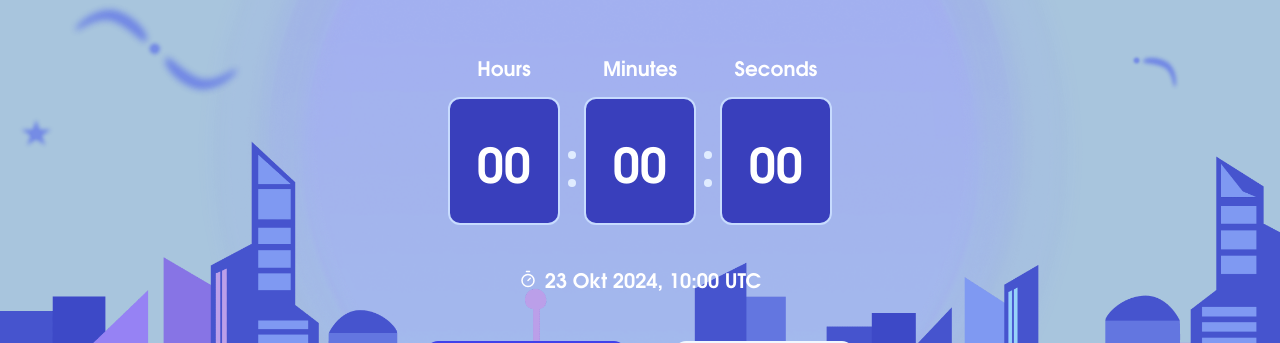
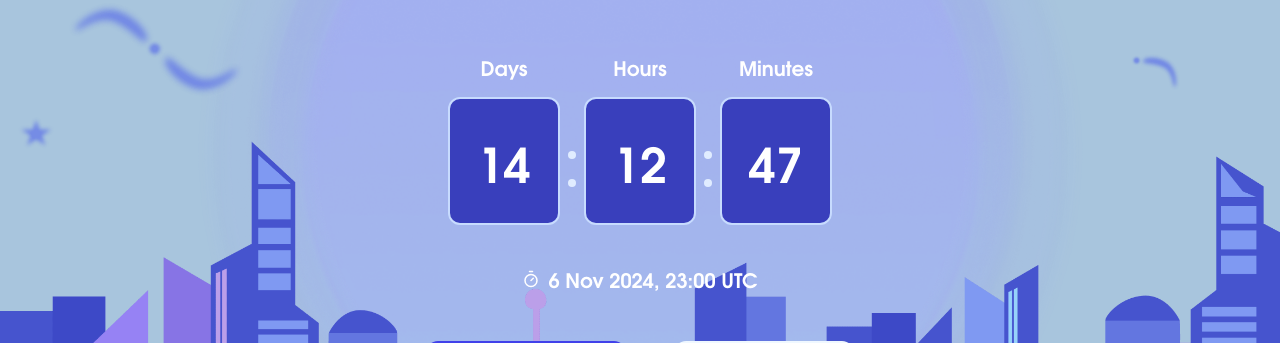
Before and after one commit to OH-Fasilkom-UI/oh24-frontend, a Next.js app: page / in a window 1280 px wide. Shown: the part 275-618 px from the top of the page. Built offline with nearby package versions, Linux system fonts and the light colour scheme; no server answers.

Commit message:
feat: change register closed date

```diff
--- a/modules/LandingPageModule/components/LandingPageHero.tsx
+++ b/modules/LandingPageModule/components/LandingPageHero.tsx
@@ -60,7 +60,7 @@ const LandingPageHero = () => {
         </h2>
         <div className="mt-6 sm:mt-12">
           <Countdown
-            targetDate={new Date('2024-10-23T10:00:00')}
+            targetDate={new Date('2024-11-06T23:00:00')}
             displayDate
             classNameType="sm:text-xl text-white"
             classNameBlock=" w-[60px] h-[70px] sm:w-20 sm:h-24 sm:w-28 sm:h-32 mt-3 mb-3 sm:mb-8"
```
